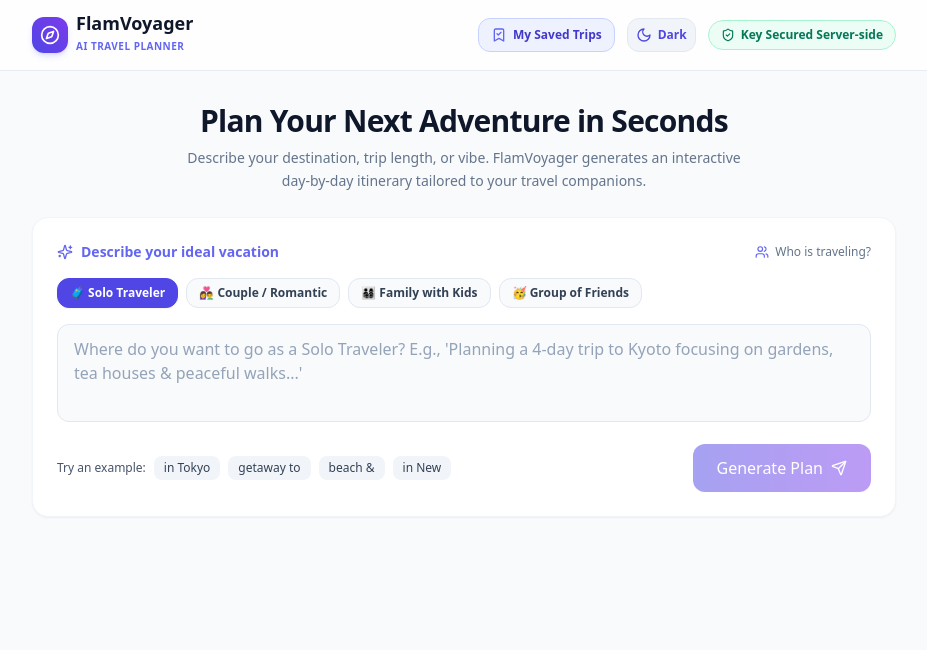
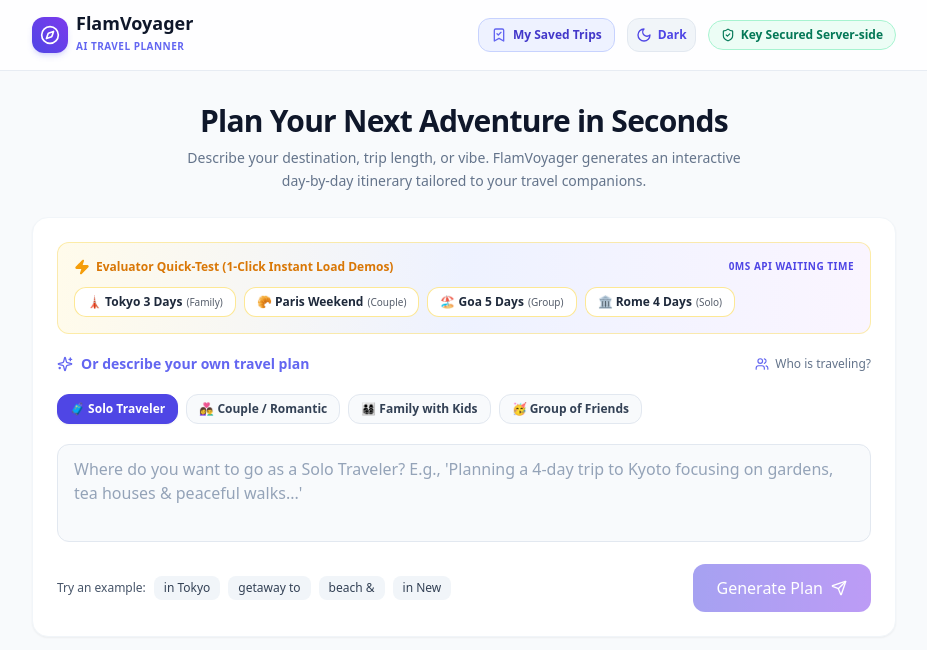
Before and after one commit to Ayush-Tummalapalli/Flam_Voyager, a Next.js app: page / in a window 1280 px wide. Shown: the top 650 px of the page, without its empty margins (176-1103 px from the left). Built offline with nearby package versions, Linux system fonts and the light colour scheme.

Commit message:
v2.2.0: Add Evaluator Quick-Test 1-Click Instant Demo Presets banner for instant testing without API delay

```diff
--- a/src/app/page.js
+++ b/src/app/page.js
@@ -41,6 +41,14 @@ export default function Home() {
 
   const handleLoadSavedTrip = (savedItinerary) => {
     setItinerary(savedItinerary);
+  };
+
+  const handleInstantDemo = (promptText, companion) => {
+    setError(null);
+    setLastPrompt(promptText);
+    setLastCompanion(companion);
+    const demoData = getMockItinerary(promptText, null, companion);
+    setItinerary(demoData);
   };
 
   const toggleDarkMode = () => {
@@ -189,7 +197,12 @@ export default function Home() {
         )}
 
         {/* Input Form */}
-        <TripInputForm onSubmit={generateItinerary} isLoading={isLoading} darkMode={darkMode} />
+        <TripInputForm
+          onSubmit={generateItinerary}
+          onInstantDemo={handleInstantDemo}
+          isLoading={isLoading}
+          darkMode={darkMode}
+        />
 
         {/* Error State */}
         {error && (
--- a/src/components/TripInputForm.jsx
+++ b/src/components/TripInputForm.jsx
@@ -1,7 +1,7 @@
 'use client';
 
 import { useState } from 'react';
-import { Sparkles, Send, Users } from 'lucide-react';
+import { Sparkles, Send, Users, Zap } from 'lucide-react';
 
 const PRESET_PROMPTS = [
   "3 days in Tokyo exploring culture, anime & street food",
@@ -17,7 +17,14 @@ const COMPANION_OPTIONS = [
   { label: '🥳 Group of Friends', value: 'Group of Friends' }
 ];
 
-export default function TripInputForm({ onSubmit, isLoading, darkMode }) {
+const INSTANT_DEMOS = [
+  { label: '🗼 Tokyo 3 Days', prompt: '3 days in Tokyo exploring culture & food', companion: 'Family with Kids' },
+  { label: '🥐 Paris Weekend', prompt: 'Weekend trip to Paris romantic highlights', companion: 'Couple / Romantic' },
+  { label: '🏖️ Goa 5 Days', prompt: '5-day beach & nightlife trip to Goa', companion: 'Group of Friends' },
+  { label: '🏛️ Rome 4 Days', prompt: '4 days in Rome exploring historical sights', companion: 'Solo Traveler' }
+];
+
+export default function TripInputForm({ onSubmit, onInstantDemo, isLoading, darkMode }) {
   const [prompt, setPrompt] = useState('');
   const [companionType, setCompanionType] = useState('Solo Traveler');
 
@@ -33,15 +40,50 @@ export default function TripInputForm({ onSubmit, isLoading, darkMode }) {
   };
 
   return (
-    <div className={`rounded-2xl p-6 mb-8 transition-all space-y-4 border ${
+    <div className={`rounded-2xl p-6 mb-8 transition-all space-y-5 border ${
       darkMode
         ? 'bg-slate-900 border-slate-800 shadow-xl'
         : 'bg-white border-slate-100 shadow-sm'
     }`}>
+
+      {/* Instant Demo Presets Banner for Interview Evaluators */}
+      <div className={`p-4 rounded-xl border space-y-2.5 ${
+        darkMode ? 'bg-gradient-to-r from-amber-950/40 via-indigo-950/40 to-slate-900 border-amber-900/40' : 'bg-gradient-to-r from-amber-50 via-indigo-50 to-purple-50 border-amber-200/70'
+      }`}>
+        <div className="flex items-center justify-between flex-wrap gap-1">
+          <div className="flex items-center gap-1.5 font-bold text-xs text-amber-600 dark:text-amber-400">
+            <Zap className="w-4 h-4 text-amber-500 fill-amber-500" />
+            <span>Evaluator Quick-Test (1-Click Instant Load Demos)</span>
+          </div>
+          <span className="text-[10px] uppercase tracking-wider font-bold text-indigo-600 dark:text-indigo-400">
+            0ms API Waiting Time
+          </span>
+        </div>
+
+        <div className="flex flex-wrap gap-2 pt-0.5">
+          {INSTANT_DEMOS.map((demo, idx) => (
+            <button
+              key={idx}
+              type="button"
+              onClick={() => onInstantDemo(demo.prompt, demo.companion)}
+              disabled={isLoading}
+              className={`px-3 py-1.5 rounded-xl text-xs font-semibold border flex items-center gap-1 transition-all shadow-2xs hover:scale-[1.02] disabled:opacity-50 ${
+                darkMode
+                  ? 'bg-slate-800 hover:bg-indigo-600 hover:text-white text-slate-200 border-slate-700'
+                  : 'bg-white hover:bg-indigo-600 hover:text-white text-slate-800 border-amber-200/90'
+              }`}
+            >
+              <span>{demo.label}</span>
+              <span className="text-[10px] opacity-75 font-normal">({demo.companion.split(' ')[0]})</span>
+            </button>
+          ))}
+        </div>
+      </div>
+
       <div className="flex items-center justify-between flex-wrap gap-2">
         <div className="flex items-center gap-2 text-indigo-500 font-semibold text-sm">
           <Sparkles className="w-4 h-4" />
-          <span>Describe your ideal vacation</span>
+          <span>Or describe your own travel plan</span>
         </div>
 
         {/* Companion Filter Selector Label */}
```
